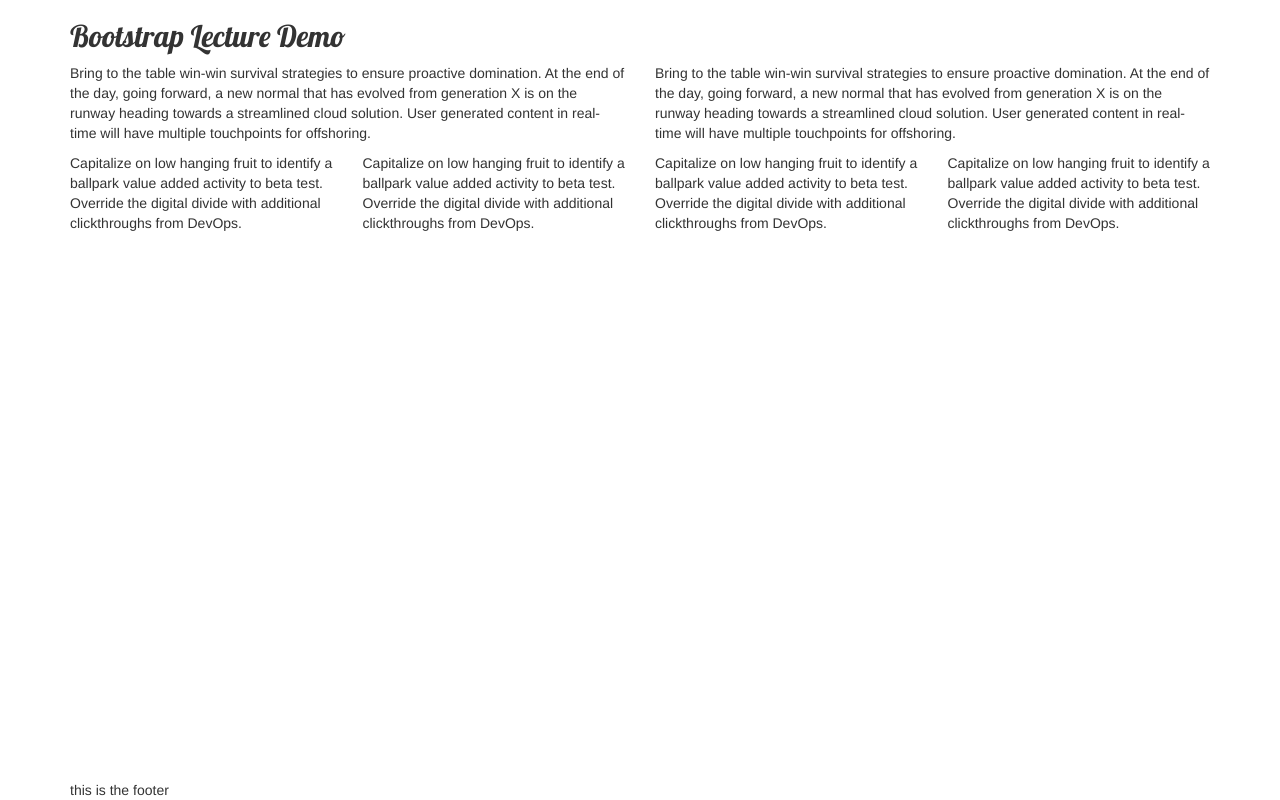
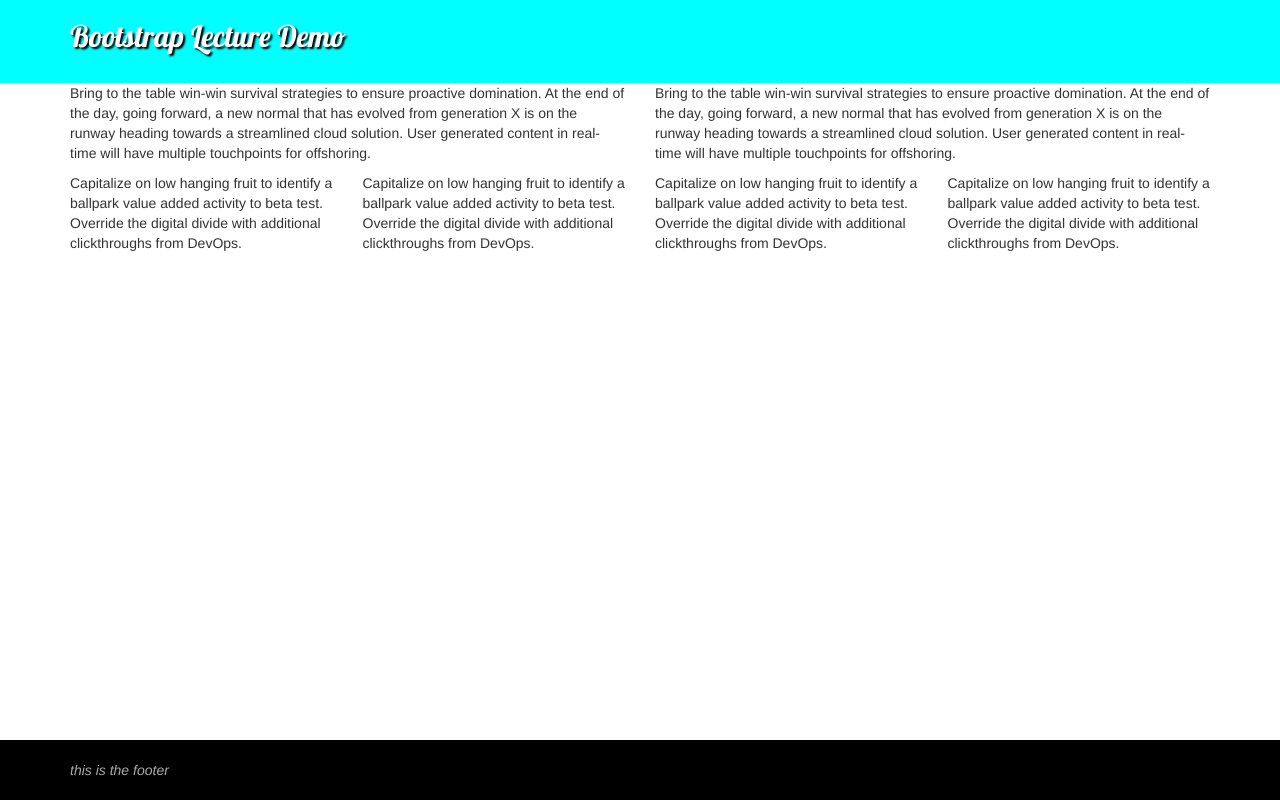
Before and after one commit to actordie/bootstrap-lecture, a PHP site: page / in a window 1280 px wide. Run offline with PHP 8.4, Linux system fonts and the light colour scheme; some libraries are stand-ins or nearby versions.

Commit message:
added header and footer styles

```diff
--- a/css/style.css
+++ b/css/style.css
@@ -26,3 +26,23 @@ body { width: 100%;}
 .sfooter-content {
 	flex: 1 0 auto;
 }
+
+/* HEADER STYLES */
+header {
+	background-color: aqua;
+	color: white;
+	padding: 2rem 0;
+}
+
+header h2 {
+	text-shadow: 2px 2px 2px black;
+	margin-top: 0;
+}
+
+/* FOOTER STYLES */
+footer {
+	background-color: black;
+	padding: 2rem 0;
+	color: #aaa;
+	font-style: italic;
+}
```
